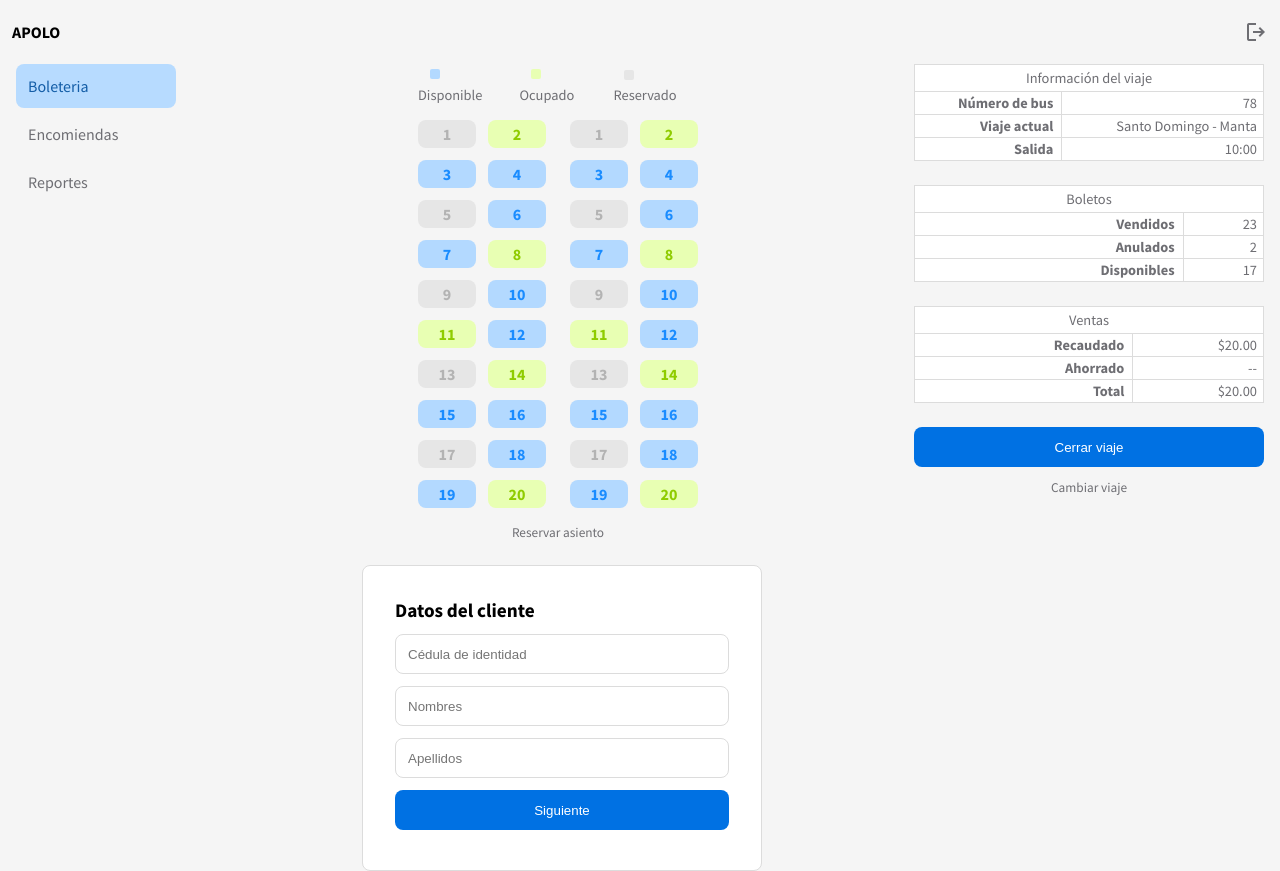
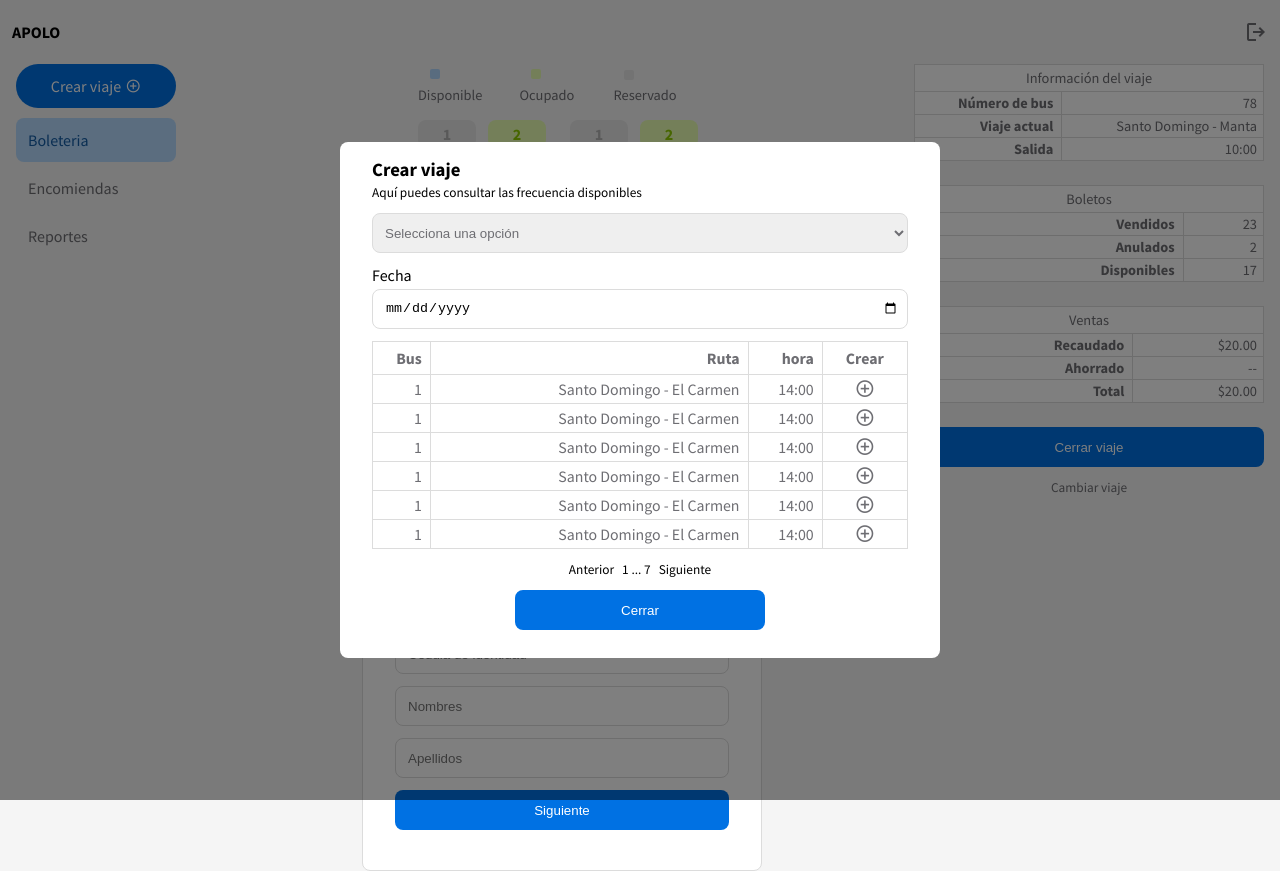
Before and after one commit to jeffersonmejia/apolo, a Next.js app: page / in a window 1280 px wide. Both pictures are taken after typing "Sample", "Sample123" into the empty fields and a click on the button "Ingresar". Built offline with nearby package versions, Linux system fonts and the light colour scheme; data requests are answered from the project's data file.

Commit message:
add create travel

```diff
--- a/src/components/panel_aside/index.js
+++ b/src/components/panel_aside/index.js
@@ -1,6 +1,7 @@
 import styles from "./index.module.css";
 import { PanelSectionContext } from "@/context/panel_section";
-import { useContext } from "react";
+import { useContext, useState } from "react";
+import { Modal } from "../modal";
 
 export function PanelAside() {
 	const {
@@ -12,9 +13,19 @@ export function PanelAside() {
 		isReportActive,
 	} = useContext(PanelSectionContext);
 
+	const [isModalActive, setModalActive] = useState(false);
+
+	const handleCreateTravel = () => {
+		setModalActive(isModalActive ? false : true);
+	};
+
 	return (
+		<>
 			<aside className={styles.aside}>
 				<ul>
+					<li className={styles.create}>
+						Crear viaje <span class="material-symbols-outlined">add_circle</span>
+					</li>
 					<li
 						onClick={handleTicketActive}
 						className={styles[isTicketActive ? "asideActive" : ""]}
@@ -35,5 +46,92 @@ export function PanelAside() {
 					</li>
 				</ul>
 			</aside>
+			<Modal>
+				<form className={styles.createForm}>
+					<fieldset>
+						<legend>
+							<h3>Crear viaje</h3>
+							<small>Aquí puedes consultar las frecuencia disponibles</small>
+						</legend>
+						<select>
+							<option>Selecciona una opción</option>
+							<option>Boleteria</option>
+							<option>Encomienda</option>
+						</select>
+						<div className={styles.formDate}>
+							<label>Fecha</label>
+							<input type="date" />
+						</div>
+						<table>
+							<thead>
+								<tr>
+									<th>Bus</th>
+									<th>Ruta</th>
+									<th>hora</th>
+									<th>Crear</th>
+								</tr>
+							</thead>
+							<tbody>
+								<tr>
+									<td>1</td>
+									<td>Santo Domingo - El Carmen</td>
+									<td>14:00</td>
+									<td>
+										<span class="material-symbols-outlined">add_circle</span>
+									</td>
+								</tr>
+								<tr>
+									<td>1</td>
+									<td>Santo Domingo - El Carmen</td>
+									<td>14:00</td>
+									<td>
+										<span class="material-symbols-outlined">add_circle</span>
+									</td>
+								</tr>
+								<tr>
+									<td>1</td>
+									<td>Santo Domingo - El Carmen</td>
+									<td>14:00</td>
+									<td>
+										<span class="material-symbols-outlined">add_circle</span>
+									</td>
+								</tr>
+								<tr>
+									<td>1</td>
+									<td>Santo Domingo - El Carmen</td>
+									<td>14:00</td>
+									<td>
+										<span class="material-symbols-outlined">add_circle</span>
+									</td>
+								</tr>
+								<tr>
+									<td>1</td>
+									<td>Santo Domingo - El Carmen</td>
+									<td>14:00</td>
+									<td>
+										<span class="material-symbols-outlined">add_circle</span>
+									</td>
+								</tr>
+								<tr>
+									<td>1</td>
+									<td>Santo Domingo - El Carmen</td>
+									<td>14:00</td>
+									<td>
+										<span class="material-symbols-outlined">add_circle</span>
+									</td>
+								</tr>
+							</tbody>
+						</table>
+						<div className={styles.createFormPages}>
+							{/* <span class="material-symbols-outlined">navigate_before</span> */}
+							<small>Anterior</small>
+							<small>1 ... 7</small>
+							<small>Siguiente</small>
+						</div>
+						<button>Cerrar</button>
+					</fieldset>
+				</form>
+			</Modal>
+		</>
 	);
 }
--- a/src/components/panel_aside/index.module.css
+++ b/src/components/panel_aside/index.module.css
@@ -29,10 +29,103 @@
 .aside li:hover {
 	background-color: var(--aside-active);
 }
+.create span {
+	font-size: 1rem;
+}
 aside .asideActive {
 	background-color: var(--aside-active);
 	color: var(--aside-active-color);
 }
+aside li.create {
+	display: flex;
+	gap: 4px;
+	align-items: center;
+	justify-content: center;
+	background-color: var(--btn-bg);
+	color: var(--btn-fg);
+	text-align: center;
+	margin-bottom: 6px;
+	border-radius: 24px;
+	padding: 12px 0;
+	transition-property: background-color, transform;
+	transition: 0.3s ease-in-out;
+}
+
+.aside .create:hover {
+	background-color: var(--btn-hover);
+}
+.create:active {
+	transform: scale(0.9);
+}
+.createForm {
+	width: 80%;
+	max-width: 600px;
+	border-radius: var(--border-radius);
+}
+
+.formDate {
+	display: flex;
+	flex-direction: column;
+	gap: 4px;
+}
+
+.createForm td {
+	padding: 4px 0;
+}
+.createForm :is(td, th) {
+	text-align: right;
+	padding-right: 8px;
+	font-size: 0.99rem;
+}
+/* .createForm :is(td:nth-child(2), th:nth-child(2)) {
+} */
+.createForm th:last-child {
+	text-align: center;
+	padding: 6px;
+}
+.createForm td:last-child {
+	padding: 4px 0;
+	padding-bottom: 0;
+	text-align: center;
+}
+.createForm td span:last-child {
+	cursor: pointer;
+	transition-property: color transform;
+	transition: 0.3s ease-in-out;
+}
+.createForm td span:last-child:hover {
+	color: var(--btn-bg);
+}
+.createForm td span:last-child {
+	font-size: 1.3rem;
+}
+.createFormPages {
+	display: flex;
+	justify-content: center;
+	align-items: center;
+	gap: 8px;
+}
+
+.createFormPages span {
+	color: var(--legend-color);
+	transition-property: color transform;
+	transition: 0.3s ease-in-out;
+	cursor: pointer;
+	font-weight: bold;
+	font-size: 2rem;
+}
+.createFormPages span:hover {
+	color: var(--btn-bg);
+}
+.createFormPages span::active {
+	transform: scale(0.9%);
+}
+.createForm button {
+	width: 100%;
+	max-width: 250px;
+	margin: auto;
+}
+
 @media screen and (min-width: 600px) {
 	.aside {
 		flex-basis: 36%;
```
Lines whose indentation alone changed are shown as unchanged.
